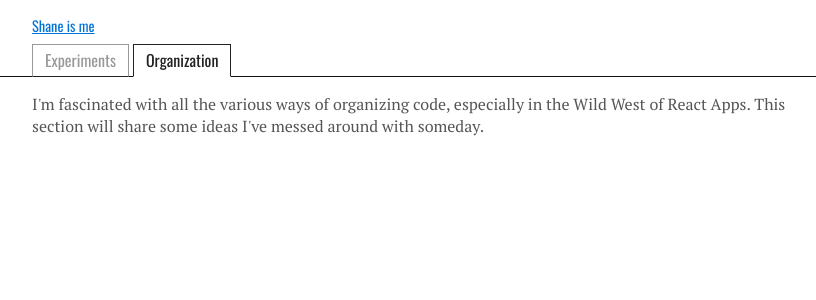
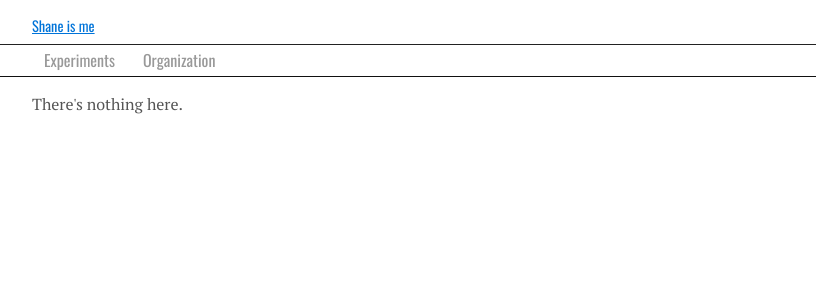
Before and after one commit to drainpip/shaneis.me, a React (Create React App) app: page /organization in a window 1280 px wide. Shown: the top 300 px of the page, without its empty margins (208-1024 px from the left). Built offline with nearby package versions, Linux system fonts and the light colour scheme.

Commit message:
Change TopNav + change URLs

```diff
--- a/src/App.js
+++ b/src/App.js
@@ -20,19 +20,17 @@ class App extends Component {
       <Router>
         <div className="App">
           <header className="App-header">
-            <ContentContainer>
-              <Switch>
-                <Route exact path="/" component={HomeHeader} />
-                <Route component={TopNav} />
-              </Switch>
-            </ContentContainer>
+            <Switch>
+              <Route exact path="/" component={HomeHeader} />
+              <Route component={TopNav} />
+            </Switch>
           </header>
           <section className="App-body">
             <ContentContainer>
               <Switch>
                 <Route exact path="/" component={Home} />
-                <Route path="/experiments/" component={ExperimentsHome} />
-                <Route path="/organization/" component={OrganizationHome} />
+                <Route path="/experimenting/" component={ExperimentsHome} />
+                <Route path="/organizing/" component={OrganizationHome} />
                 <Route component={NotFound} />
               </Switch>
             </ContentContainer>
--- a/src/home/Header.js
+++ b/src/home/Header.js
@@ -1,11 +1,12 @@
 import React from 'react';
+import ContentContainer from '../patterns/containers/Content';
 
 const Header = (props) => {
   return (
-    <div>
+    <ContentContainer>
       <h1 className="App-header__title">Shane is me</h1>
       <p className="App-header__quote">"But who is wurs shod, than the shoemakers wyfe, With shops full of newe shapen shoes all hir lyfe?"</p>
-    </div>
+    </ContentContainer>
   );
 };
 
--- a/src/home/Index.js
+++ b/src/home/Index.js
@@ -6,7 +6,7 @@ const Index = (props) => {
     <article>
       <p>I've always had grandiose plans for a personal website that have never come to fruition. Instead my creative energy goes into work or fanciful things like writing stories for an audience of one.</p>
       <p>Something about me: I'm pretty good at my three C's: Cars, Computers and Canines. I have been an ASE Parts Specialist (P1, P2 and P4) so no mechanic can cheat me. I have been tinkering with Computer hardware and programming since the early 90's. I also spent a few years learning about Canine behavior including six months of direct work with a senior trainer - I did this more for personal learning than starting a business, but I'm certainly open to such things.</p>
-      <p>Feel free to look over some <Link to="/experiments">React experiments</Link> I've played with recently.</p>
+      <p>Feel free to look over some <Link to="/experimenting">React experiments</Link> I've played with recently.</p>
       <h3>More?</h3>
       <p>I have a <a href="https://github.com/drainpip">Github</a> profile for you to check out, my work history over on <a href="https://www.linkedin.com/in/shaneduff/">LinkedIn</a>, and if you'd like to see me <a href="http://twitter.com/drainpip">unfiltered</a> have at it.</p>
     </article>
--- a/src/patterns/navigation/TopNav.css
+++ b/src/patterns/navigation/TopNav.css
@@ -1,7 +1,6 @@
 .TopNav {
   margin: 0;
   padding: 0;
-
 }
 
   .TopNav > li {
@@ -11,13 +10,10 @@
   }
 
   .TopNav .TopNav__Link {
-    border: 1px solid;
-    border-bottom-color: #222;
     color: #999;
     display: inline-block;
     font-family: 'Oswald', sans-serif;
     font-weight: 400;
-    margin-bottom: -1px;
     padding: .25em .75em;
     text-decoration: none;
   }
@@ -27,7 +23,17 @@
   }
 
   .TopNav__Link.is-active {
-    border-bottom-color: #FFFFFF;
-    color: #222;
-    cursor: default;
+    color: #0074D9;
   }
+
+.TopNav__Top {
+  border: none;
+  border-top: 1px solid #222;
+  left: 50%;
+  margin-bottom: 0;
+  margin-left: -50vw;
+  margin-right: -50vw;
+  position: relative;
+  right: 50%;
+  width: 100vw;
+}
--- a/src/patterns/navigation/TopNav.js
+++ b/src/patterns/navigation/TopNav.js
@@ -1,16 +1,20 @@
 import React from 'react';
 import { Link, NavLink } from 'react-router-dom';
+
+import ContentContainer from '../containers/Content';
+
 import './TopNav.css';
 
 const TopNav = (props) => {
   return (
-    <div>
+    <ContentContainer>
       <h1 className="App-header__title has-navigation"><Link to="/">Shane is me</Link></h1>
+      <hr className="TopNav__Top" />
       <ul className="TopNav">
-        <li><NavLink to="/experiments" className="TopNav__Link" activeClassName="is-active">Experiments</NavLink></li>
-        <li><NavLink to="/organization" className="TopNav__Link" activeClassName="is-active">Organization</NavLink></li>
+        <li><NavLink to="/experimenting" className="TopNav__Link" activeClassName="is-active">Experiments</NavLink></li>
+        <li><NavLink to="/organizing" className="TopNav__Link" activeClassName="is-active">Organization</NavLink></li>
       </ul>
-    </div>
+    </ContentContainer>
   );
 };
 
```
